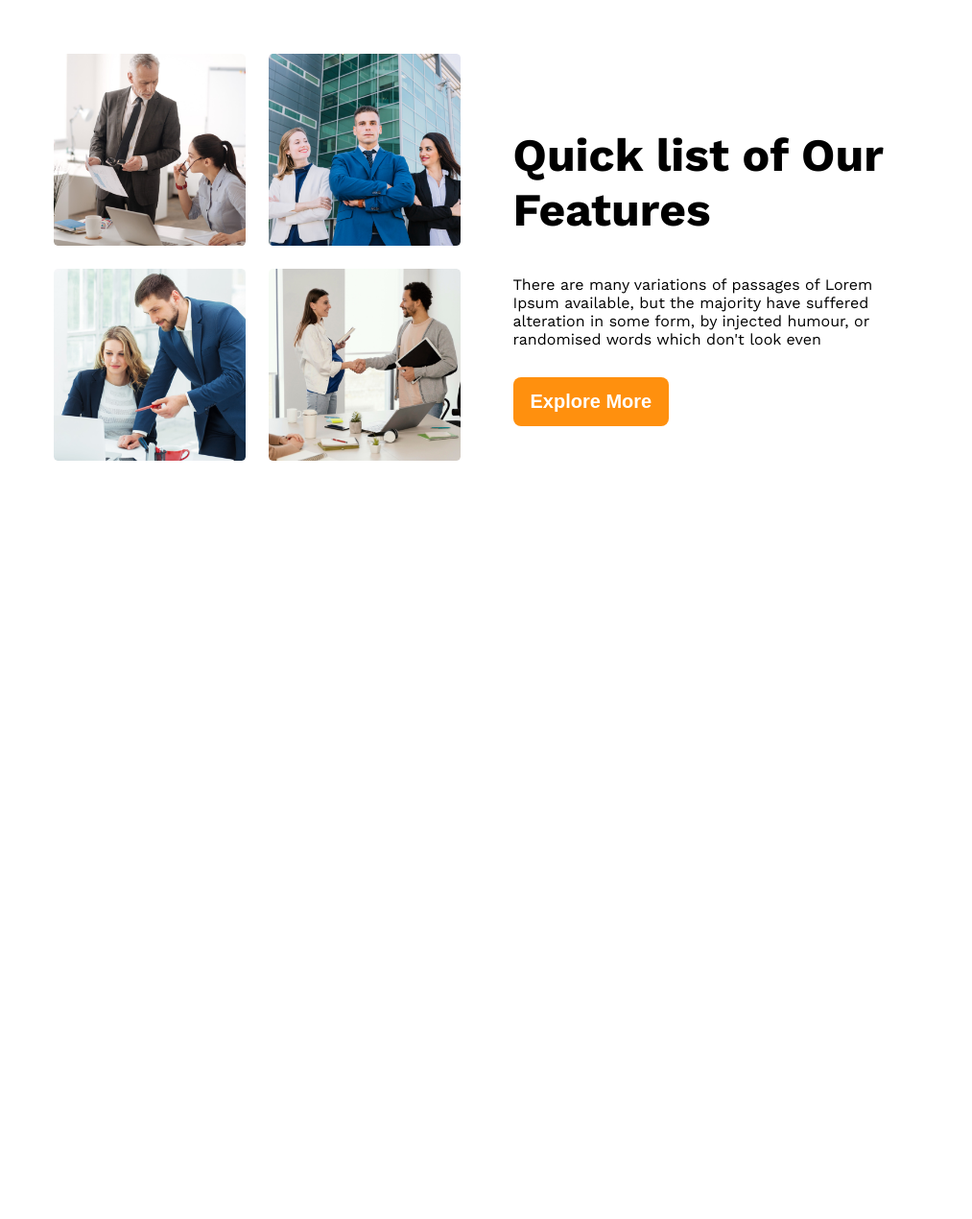
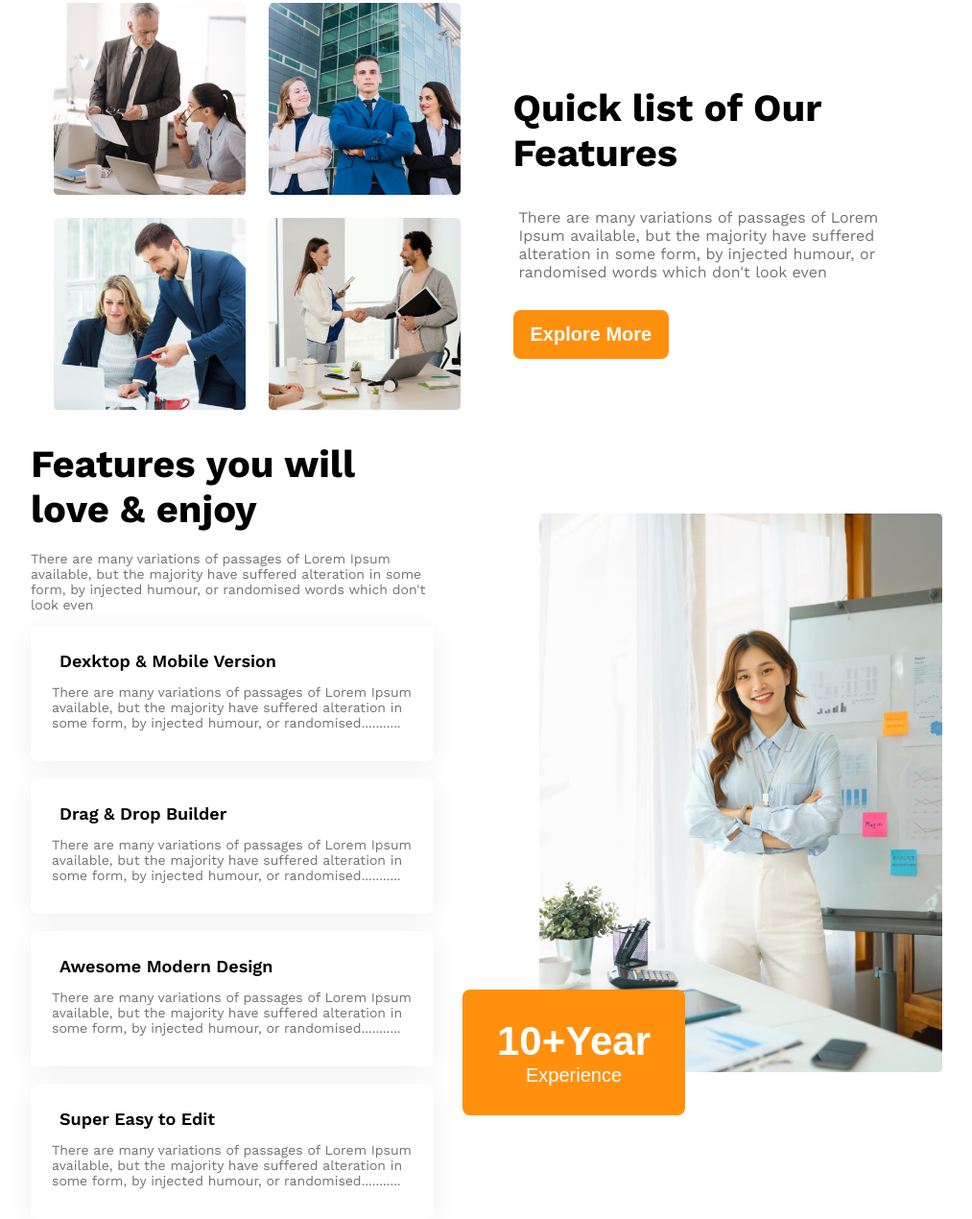
Before and after one commit to angineckz01/G3-architects2.0, a plain HTML site: page index.html in a window 1280 px wide. Shown: the part 1122-2392 px from the top of the page at 96% size, without its empty margins (133-1146 px from the left). Before the commit the page ends 1602 px from the top, so only its background shows below. Drawn offline with nearby package versions, Linux system fonts and the light colour scheme.

Commit message:
added years section

```diff
--- a/index.html
+++ b/index.html
@@ -48,6 +48,37 @@
                 </div>
             </div>
         </section>
+        <section class="years">
+            <div class="year-info">
+                <h2 class="banner-heading">Features you will love & enjoy</h2>
+                <p class="section-description">There are many variations of passages of Lorem Ipsum available, but the majority have suffered alteration in some form, by injected humour, or randomised words which don't look even</p>
+                <div class="collumn-container">
+                    <div class="collumn">
+                        <h4 class="subtitle">Dexktop & Mobile Version</h4>
+                        <p class="section-description">There are many variations of passages of Lorem Ipsum available, but the majority have suffered alteration in some form, by injected humour, or randomised...........</p>
+                    </div>
+                    <div class="collumn">
+                        <h4 class="subtitle">Drag & Drop Builder</h4>
+                        <p class="section-description">There are many variations of passages of Lorem Ipsum available, but the majority have suffered alteration in some form, by injected humour, or randomised...........</p>
+                    </div>
+                    <div class="collumn">
+                        <h4 class="subtitle">Awesome Modern Design</h4>
+                        <p class="section-description">There are many variations of passages of Lorem Ipsum available, but the majority have suffered alteration in some form, by injected humour, or randomised...........</p>
+                    </div>
+                    <div class="collumn">
+                        <h4 class="subtitle">Super Easy to Edit</h4>
+                        <p class="section-description">There are many variations of passages of Lorem Ipsum available, but the majority have suffered alteration in some form, by injected humour, or randomised...........</p>
+                    </div>
+                </div>
+            </div>
+            <div class="year-img">
+                <img src="./images/architect.png" alt="">
+                <button id="badge">
+                    <span id="badge-number">10+Year</span>
+                    <span id="experience">Experience</span>
+                </button>
+            </div>
+        </section>
     </main>
     <footer>
 
--- a/styles/style.css
+++ b/styles/style.css
@@ -25,6 +25,11 @@
     border: none;
     border-radius: 8px;
     background-color: rgba(255, 144, 14, 1);
+  }
+  .section-description{
+    font-size: 14px;
+    font-weight: 400;
+    color: #727272;
   }
   /* ==========body part ============== */
   .body{
@@ -81,11 +86,13 @@
   }
   .banner-heading{
     font-weight: bold;
-    font-size: 48px;
+    font-size: 40px;
   }
   .banner-description{
     font-size: 16px;
     font-weight: 400;
+    margin: 6px;
+    color: #727272;
   }
   .btn{
     margin-top: 30px;
@@ -101,6 +108,8 @@
   .gallery{
     display: grid;
     grid-template-columns: repeat(2, 1fr);
+    align-items: center;
+    justify-content: center;
     gap: 55px;
     padding: 0 24px;
     margin: 0 auto;
@@ -110,13 +119,68 @@
     display: grid;
     gap: 24px;
     grid-template-columns: repeat(2, 1fr);
+
   }
   .gallery-container img{
     width: 100%;
   }
   .gallery-info{
+    /* display: flex;
+    flex-direction: column;
+    align-items: center;
+    justify-content: center; */
+  }
+  /* ====years-section========== */
+  .years{
+    display: grid;
+    gap: 110px;
+    grid-template-columns: repeat(2, 1fr);
+    align-items: center;
+  }
+  .years .collumn{
+    box-shadow: 0 4px 30px 0 rgba(0, 0, 0, 0.06);
+    border-radius: 8px;
+    padding: 18px 22px;
+  }
+  .year-info>.banner-heading{
+    margin-bottom: 20px;
+  }
+  .subtitle{
+    margin: 8px;
+    font-size: 18px;
+    font-weight: 600;
+    padding: 0;
+  }
+  .year-img{
+    width: 100%;
+  }
+  .year-img img{
+    width: 100%;
+  }
+  .collumn-container{
+    display: flex;
+    flex-direction: column;
+    gap: 18px;
+  }
+  #badge{
     display: flex;
     flex-direction: column;
     align-items: center;
     justify-content: center;
+    color: white;
+    background-color: rgba(255, 144, 14, 1);
+    padding: 30px 36px;
+    border: none;
+    border-radius: 8px;
+    position: relative;
+    margin-top: -90px;
+    margin-left: -80px;
   }
+  #badge-number{
+    font-weight: bold;
+    font-size: 42px;
+  }
+  #experience{
+    font-weight: 500;
+    font-size: 20px;
+  }
```
